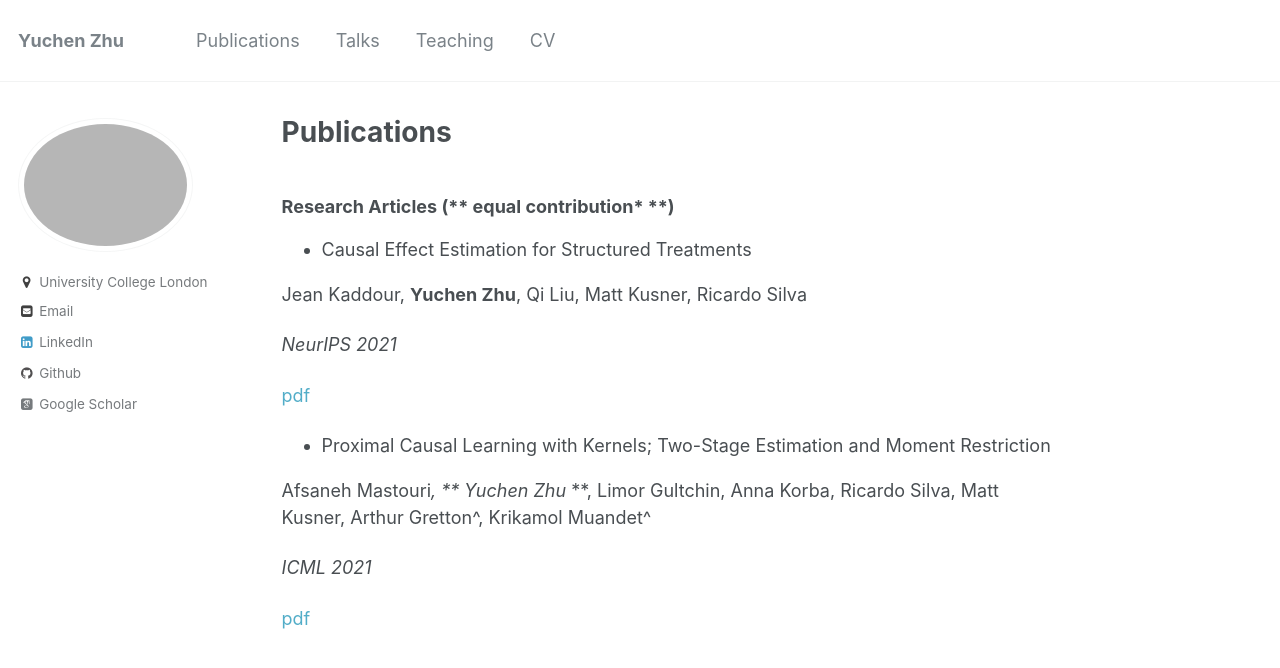
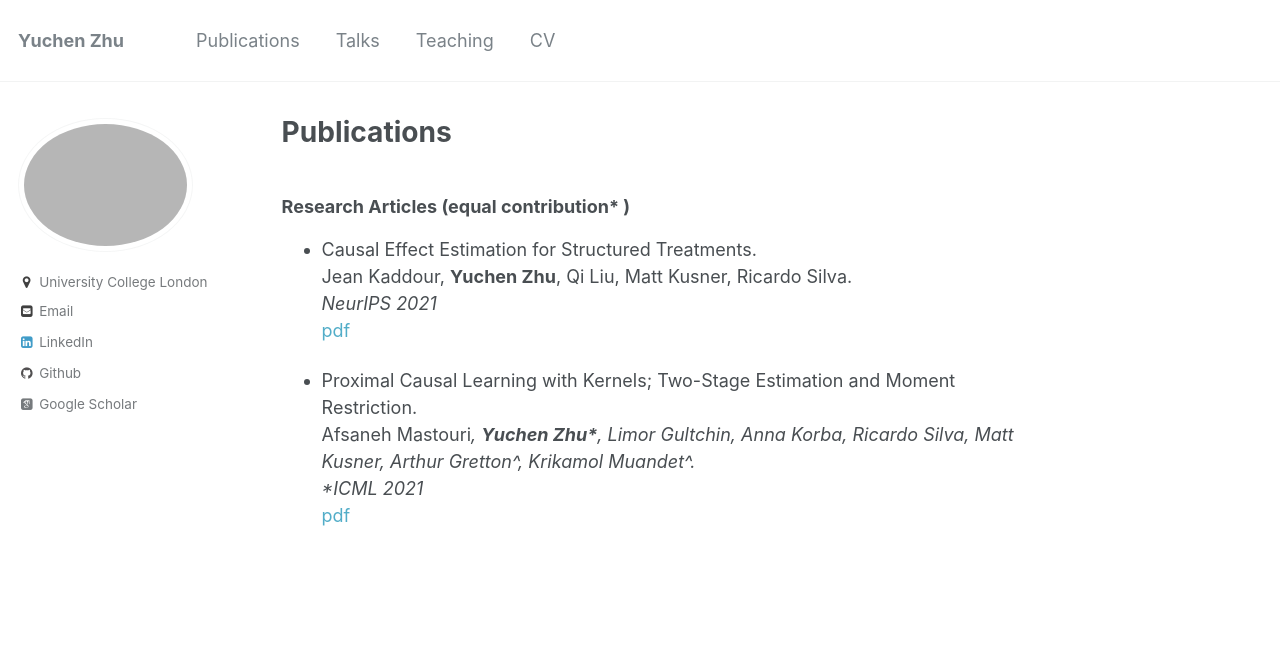
Before and after one commit to yuchen-zhu/yuchen-zhu.github.io, a Jekyll site: the page built from _pages/publications.md, in a window 1280 px wide. Shown: the top 668 px of the page. Built offline with Jekyll 4.4.1, drawn with Linux system fonts in a browser that asks for light colours; some web fonts are replaced.

```diff
--- a/_pages/publications.md
+++ b/_pages/publications.md
@@ -4,22 +4,16 @@ permalink: /publications/
 author_profile: true
 ---
 
-### Research Articles (** equal contribution* **)
+### Research Articles (equal contribution* )
 
-- Causal Effect Estimation for Structured Treatments
-
-Jean Kaddour, **Yuchen Zhu**, Qi Liu, Matt Kusner, Ricardo Silva
-
+- Causal Effect Estimation for Structured Treatments.
+Jean Kaddour, **Yuchen Zhu**, Qi Liu, Matt Kusner, Ricardo Silva.
 *NeurIPS 2021*
-
 [pdf](https://arxiv.org/pdf/2106.01939.pdf)
 
-- Proximal Causal Learning with Kernels; Two-Stage Estimation and Moment Restriction
-
-Afsaneh Mastouri*, ** Yuchen Zhu* **, Limor Gultchin, Anna Korba, Ricardo Silva, Matt Kusner, Arthur Gretton^, Krikamol Muandet^
-
+- Proximal Causal Learning with Kernels; Two-Stage Estimation and Moment Restriction.
+Afsaneh Mastouri*, __Yuchen Zhu*__, Limor Gultchin, Anna Korba, Ricardo Silva, Matt Kusner, Arthur Gretton^, Krikamol Muandet^.
 *ICML 2021*
-
  [pdf](https://arxiv.org/pdf/2105.04544.pdf)
 
 {% include base_path %}
```
Also changed, not shown: _pages/talks.md (line endings or trailing spaces), 10 other files.
